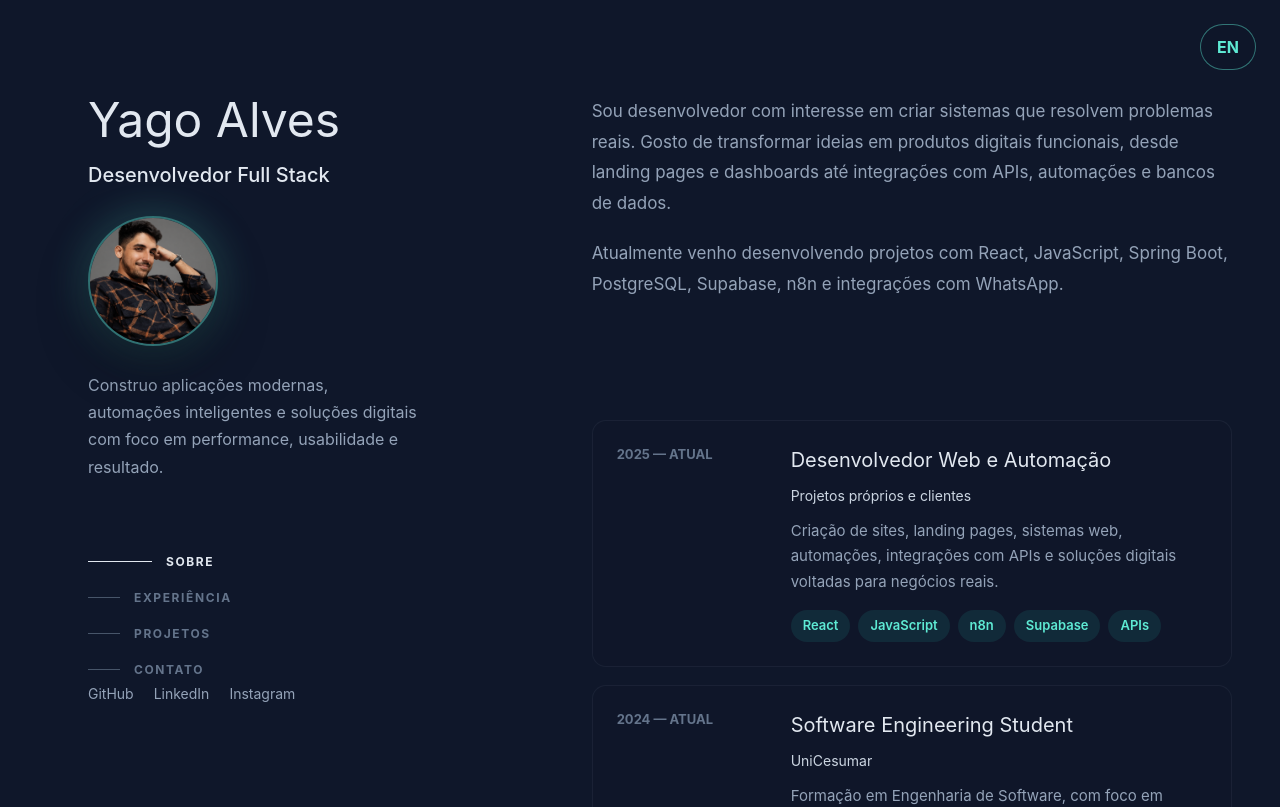
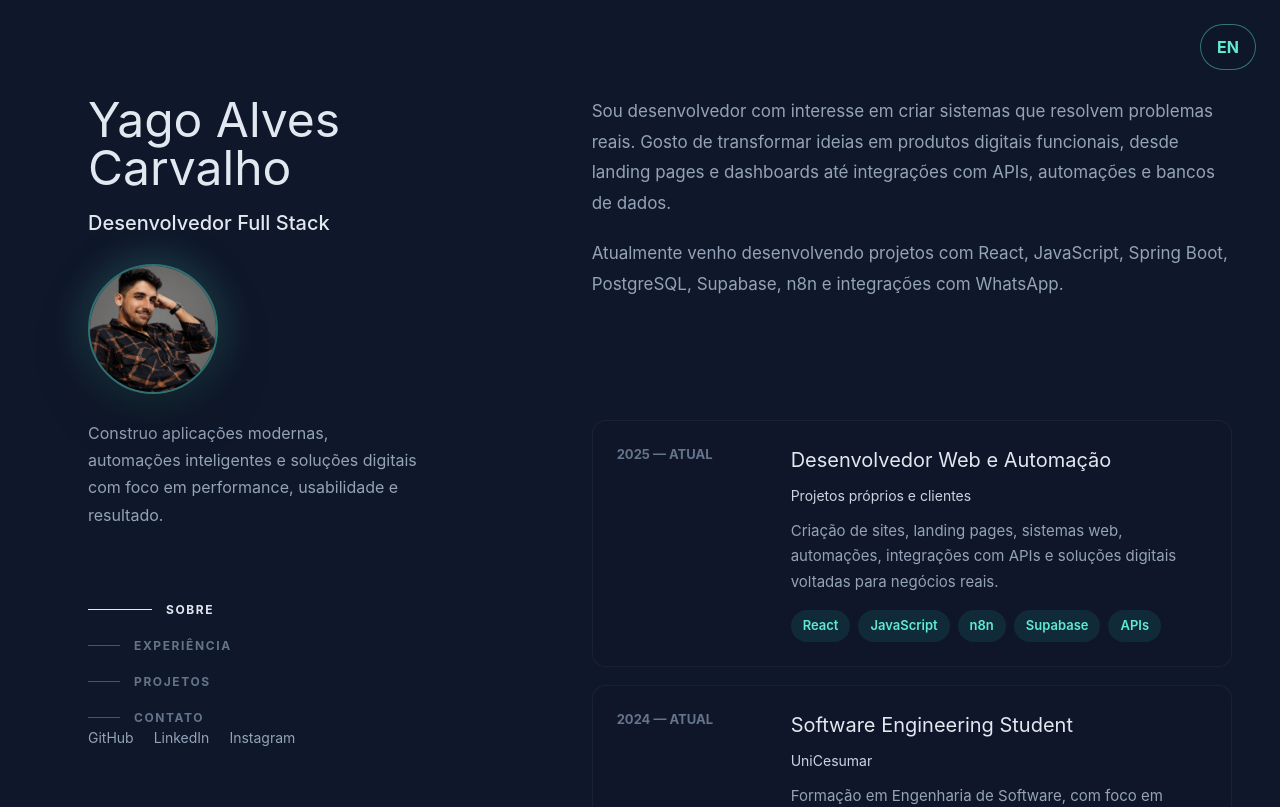
Before and after one commit to YagoACarvalho/portfolio, a React (Vite) app: page / in a window 1280 px wide. Shown: the top 807 px of the page. Built offline with nearby package versions, Linux system fonts and the light colour scheme; the HTML template or start-up script is replaced by a standard one.

Commit message:
Atualiza meu portfolio

```diff
--- a/src/App.jsx
+++ b/src/App.jsx
@@ -186,7 +186,7 @@ function App() {
       <div style={styles.container}>
         <aside style={styles.sidebar}>
           <div>
-            <h1 style={styles.name}>Yago Alves</h1>
+            <h1 style={styles.name}>Yago Alves Carvalho</h1>
             <h2 style={styles.role}>{t.role}</h2>
 
             <div style={styles.avatarWrapper}>
```
